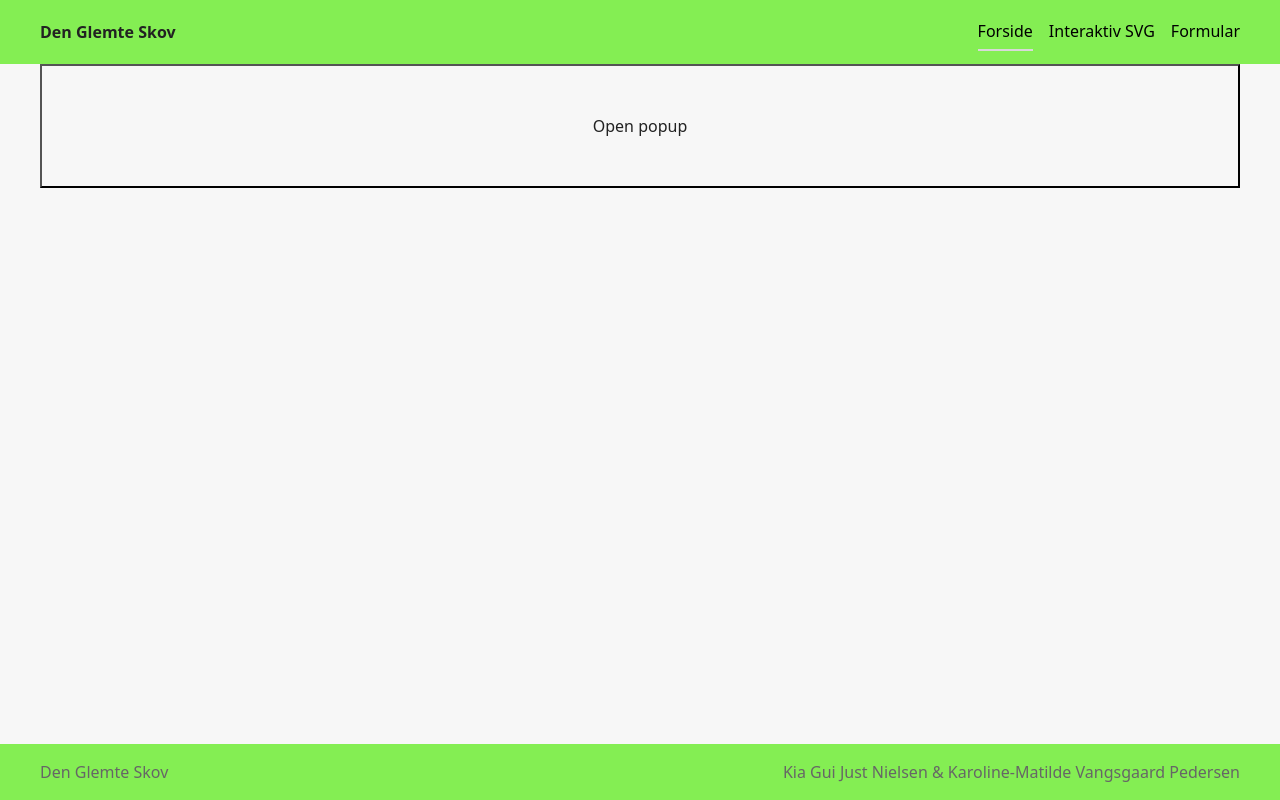
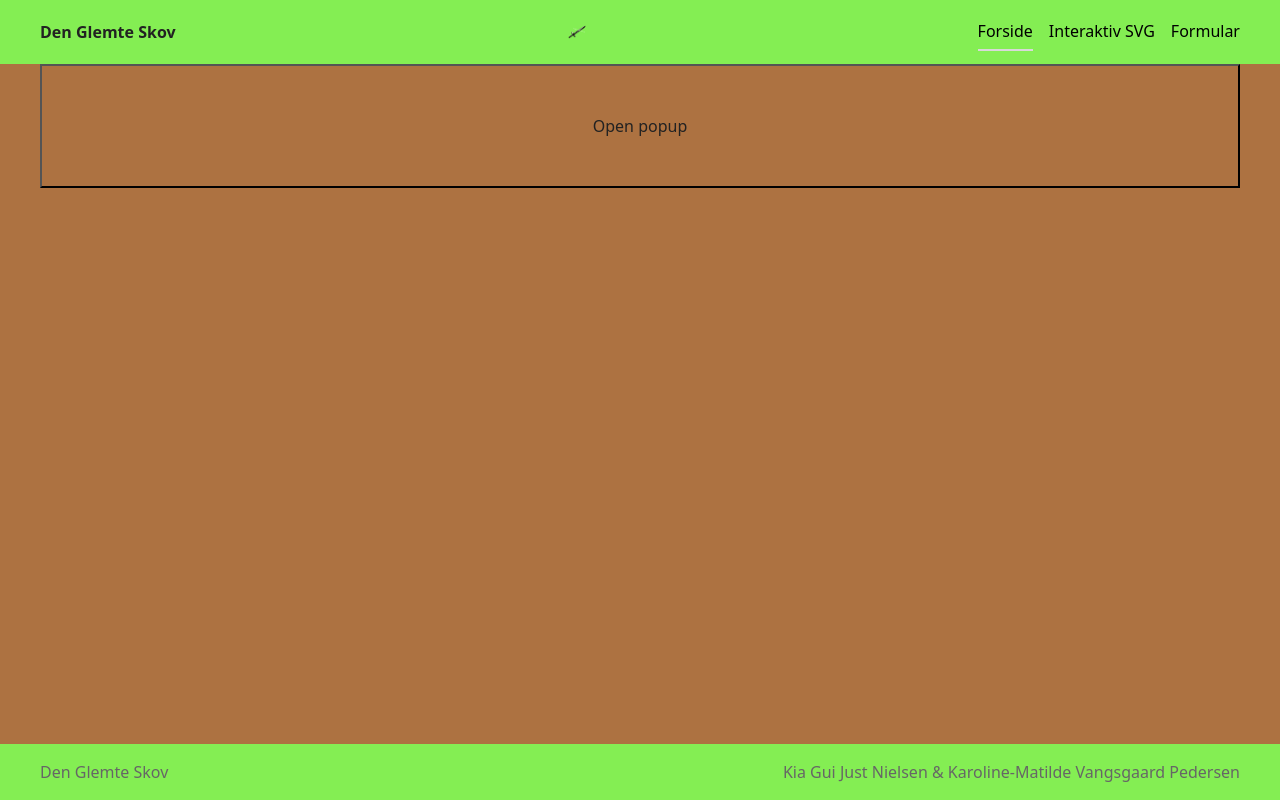
Before and after one commit to kiagui/DenGlemteSkov, a plain HTML site: page index.html in a window 1280 px wide. Drawn offline with Linux system fonts and the light colour scheme.

Commit message:
ændringer i alt

```diff
--- a/index.html
+++ b/index.html
@@ -12,6 +12,7 @@
     <header class="site-header">
       <div class="header-content">
         <a class="site-logo" href="./">Den Glemte Skov</a>
+        <img class="logo" src="swords.webp" alt="" />
         <nav class="site-nav">
           <button>Menu</button>
           <ul class="menu" id="menu" popover>
--- a/style.css
+++ b/style.css
@@ -1,6 +1,6 @@
 /* Variabler */
 html {
-  --color-page: #f7f7f7;
+  --color-page: #ad7241;
   --color-surface: #84ee53;
   --color-text: #222;
   --color-muted: #666;
@@ -251,3 +251,7 @@ main > * {
   color: inherit;
   text-decoration: none;
 }
+
+.logo {
+  max-width: 20px;
+}
```
Also changed, not shown: swords.webp (added).
